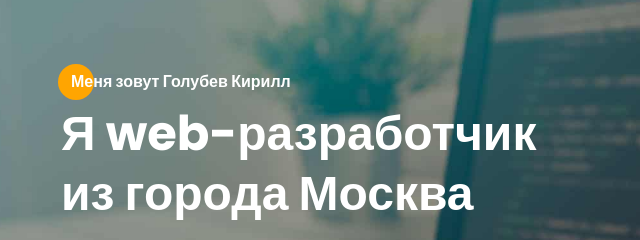
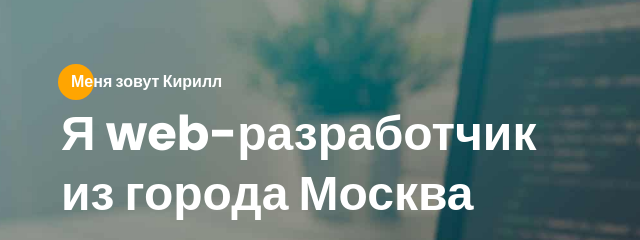
Before and after one commit to Preshepkin/Preshepkin.github.io, a plain HTML site: page index.html in a window 1280 px wide. Shown: the part 135-375 px from the top of the page, 9-649 px from the left. Drawn offline with Linux system fonts and the light colour scheme.

Commit message:
Update index.html

```diff
--- a/index.html
+++ b/index.html
@@ -127,7 +127,7 @@
 		<span></span>
 	</div>
 	<div class="container">
-		<div class="title title_fz16 promo__subtitle title_fz16__white">Меня зовут Голубев Кирилл</div>
+		<div class="title title_fz16 promo__subtitle title_fz16__white">Меня зовут Кирилл</div>
 		<h1 class="title title_fz48 promo__title">Я web-разработчик из города Москва</h1>
 
 		<div class="promo_buttons">
```
